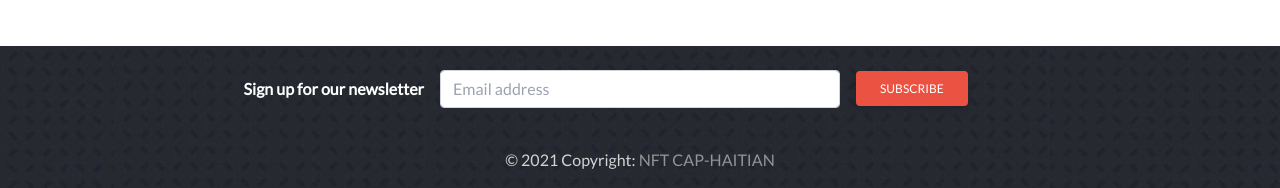
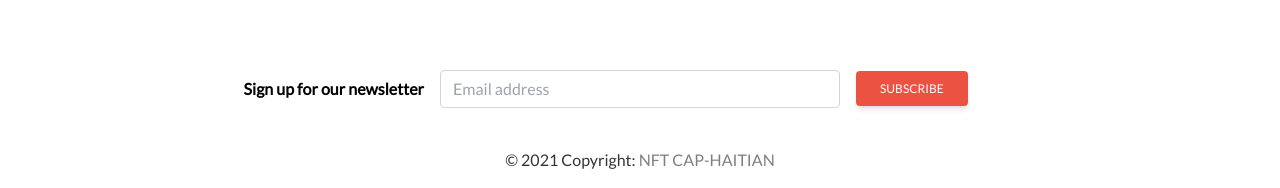
Before and after one commit to didierganthier/event-website, a website: page index.html in a window 1280 px wide. Shown: the part 2300-2488 px from the top of the page. Drawn offline with Linux system fonts and the light colour scheme.

Commit message:
Make requested changes

```diff
--- a/index.html
+++ b/index.html
@@ -4,7 +4,7 @@
     <meta charset="UTF-8">
     <meta http-equiv="X-UA-Compatible" content="IE=edge">
     <meta name="viewport" content="width=device-width, initial-scale=1.0">
-    <link href="/dist/output.css" rel="stylesheet">
+    <link href="dist/output.css" rel="stylesheet">
     <link rel="stylesheet" href="https://cdnjs.cloudflare.com/ajax/libs/font-awesome/4.7.0/css/font-awesome.min.css" />
     <link rel="preconnect" href="https://fonts.googleapis.com">
     <link rel="preconnect" href="https://fonts.gstatic.com" crossorigin>
@@ -120,12 +120,12 @@
       <img class="w-full md:hidden" src="/images/partner.png" alt="line">
       <img class="w-full hidden md:block" src="/images/partnerdesktop.png" alt="line">
     </section>
-    <footer class="bg-gray-100 text-center bg-[url('/images/pattern.jpeg')]">
+    <footer class="bg-white text-center">
       <div class="px-6 pt-6">
         <form action="https://formspree.io/f/xdojkarj" method="post">
           <div class="grid md:grid-cols-3 gird-cols-1 gap-4 justify-center items-center">
             <div class="md:ml-auto md:mb-6">
-              <p class="text-white">
+              <p class="text-black">
                 <strong>Sign up for our newsletter</strong>
               </p>
             </div>
@@ -162,9 +162,9 @@
         </form>
       </div>
 
-      <div class="text-center text-white p-4 text-opacity-80">
+      <div class="text-center text-black p-4 text-opacity-80">
         © 2021 Copyright:
-        <a class="text-white text-opacity-50" href="https://tailwind-elements.com/">NFT CAP-HAITIAN</a>
+        <a class="text-black text-opacity-50" href="https://tailwind-elements.com/">NFT CAP-HAITIAN</a>
       </div>
     </footer>
 </body>
--- a/tailwind.config.js
+++ b/tailwind.config.js
@@ -1,6 +1,8 @@
 /** @type {import('tailwindcss').Config} */
 module.exports = {
   content: ['.**/*.{html, css, js}'],
+  // avoid purge css
+  purge: false,
   theme: {
     extend: {
       fontFamily: {
```
Also changed, not shown: about.html (+2 -2 lines), README.md.
